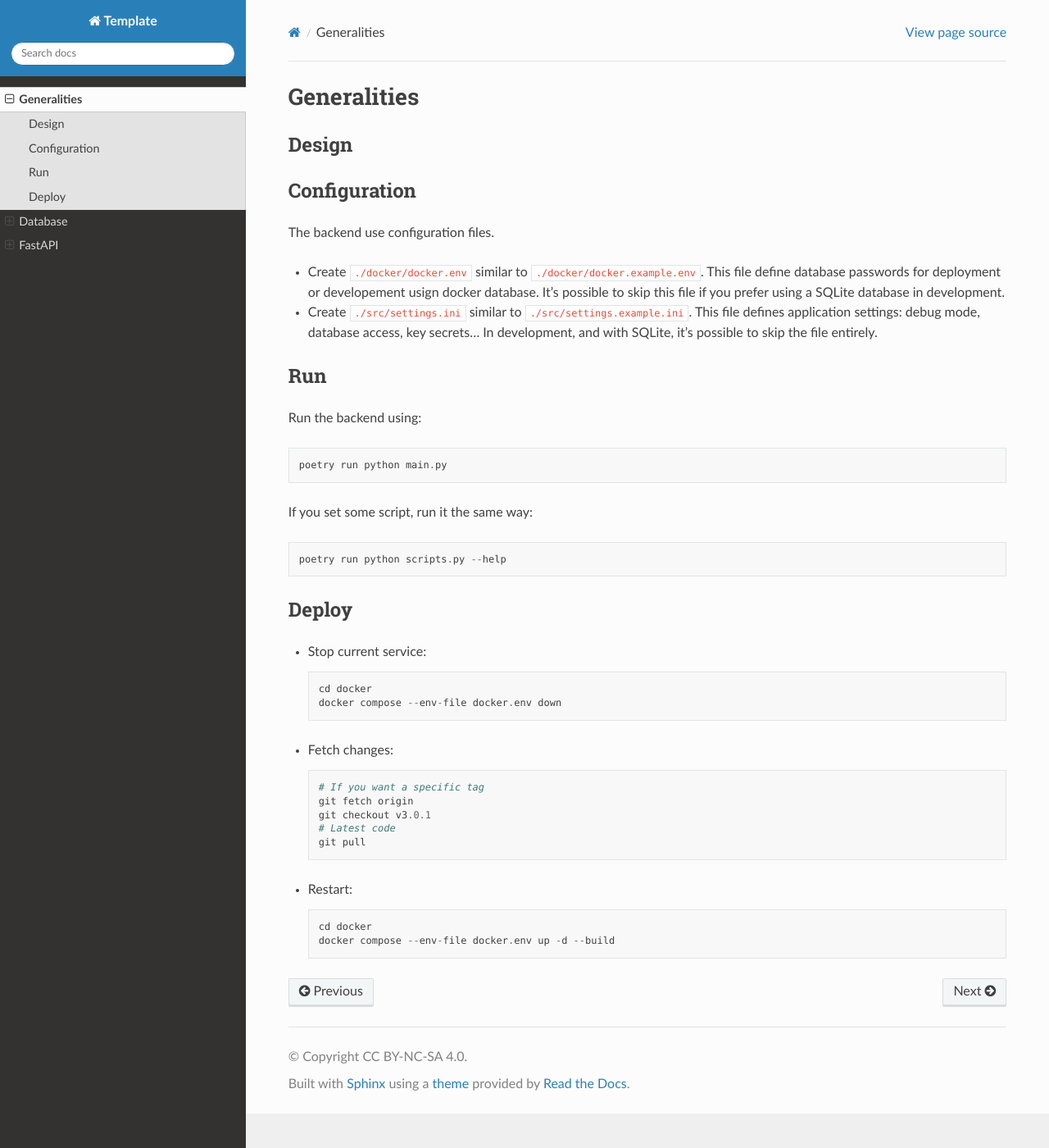
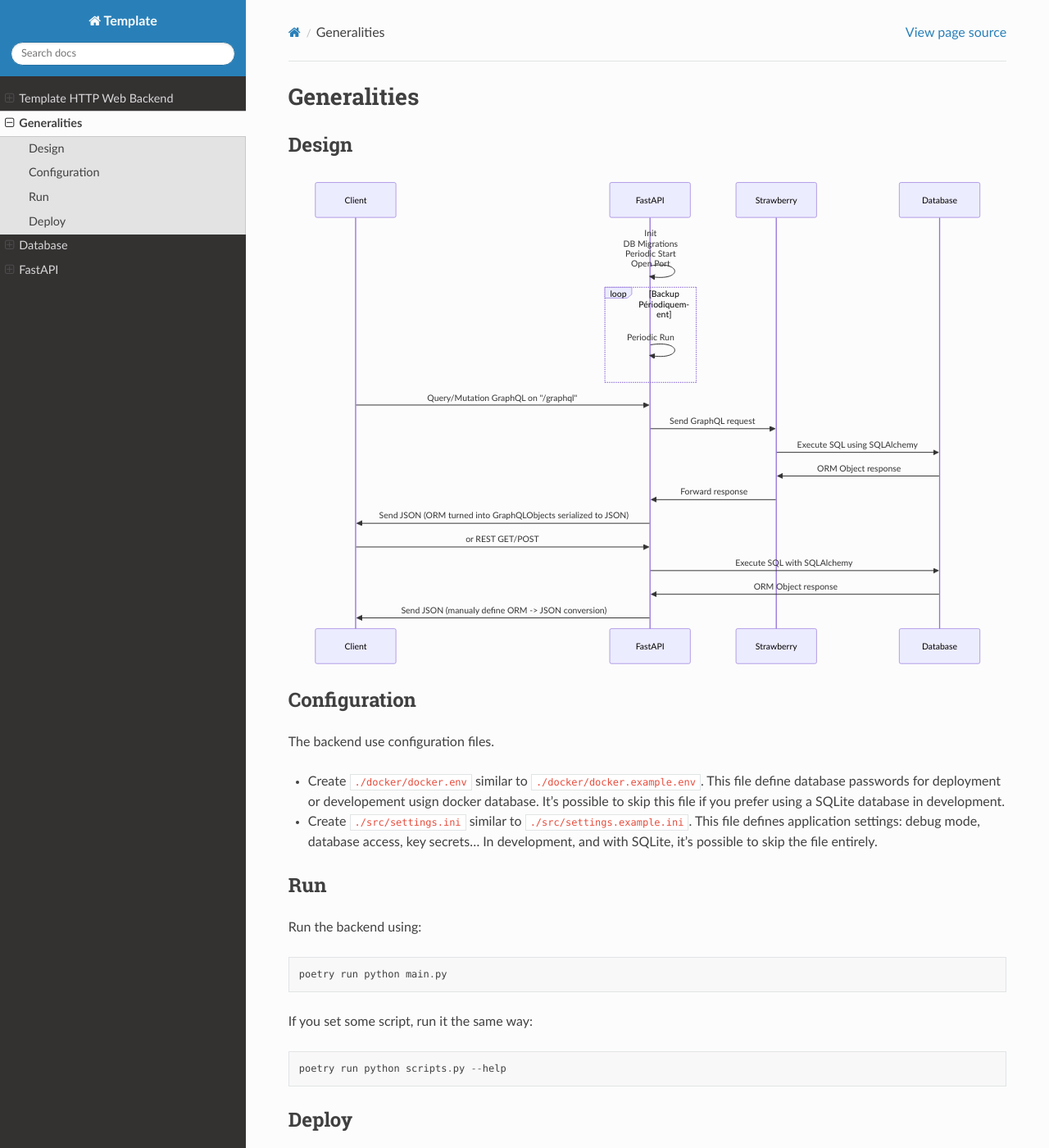
Before and after one commit to Philaeux/templates-backend, a Sphinx documentation site: the page built from docs/generalities.rst, in a window 1280 px wide and 1400 px high. Shown: the whole window at 82% size. Built offline with Sphinx 7.4.7 and the Read the Docs theme 2.0.0, drawn with Linux system fonts in a browser that asks for light colours; some of the changed text lies outside the part shown.

Commit message:
Fix general project flaws

```diff
--- a/README.rst
+++ b/README.rst
@@ -12,8 +12,8 @@
 * `Strawberry <https://strawberry.rocks/>`_ as GraphQL API Framework.
 * `FastAPI <https://fastapi.tiangolo.com/>`_ as Asynchronous Web Framework.
 * `Uvicorn <https://www.uvicorn.org/>`_ as Asynchronous Web Server.
-* `Pytest <https://docs.pytest.org/en/8.0.x/>_` as Test Framework.
-* `Sphinx <https://www.sphinx-doc.org/en/master/>_` to generate documentation from codebase.
+* `Pytest <https://docs.pytest.org/en/8.0.x/>`_ as Test Framework.
+* `Sphinx <https://www.sphinx-doc.org/en/master/>`_ to generate documentation from codebase.
 
 To use this template, rename all mentions of "template" with the name of your project.
 
--- a/docs/fastapi.rst
+++ b/docs/fastapi.rst
@@ -10,7 +10,7 @@
 
 And then call this function in the lifecycle function:
 
-.. autofunction:: template.backend.lifecycle
+.. autofunction:: template.backend.lifespan
 
 GraphQL
 --------
--- a/docs/generalities.rst
+++ b/docs/generalities.rst
@@ -5,6 +5,7 @@
 --------
 
 .. mermaid::
+
     sequenceDiagram
         participant Client
         participant FastAPI
--- a/docs/readme_link.rst
+++ b/docs/readme_link.rst
@@ -1 +1 @@
-.. include:: ../README
+.. include:: ../README.rst
```
Also changed, not shown: other parts of docs/generalities.rst (+1 -1 lines).
